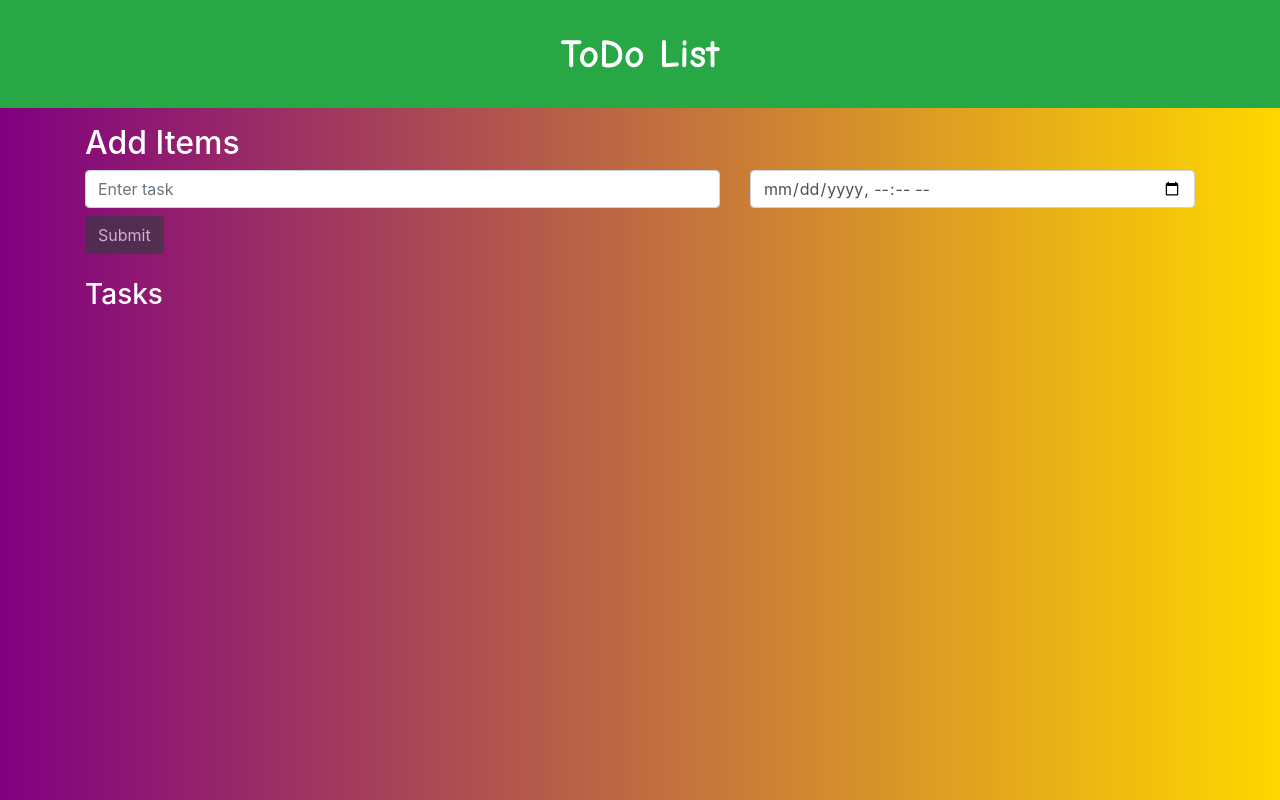
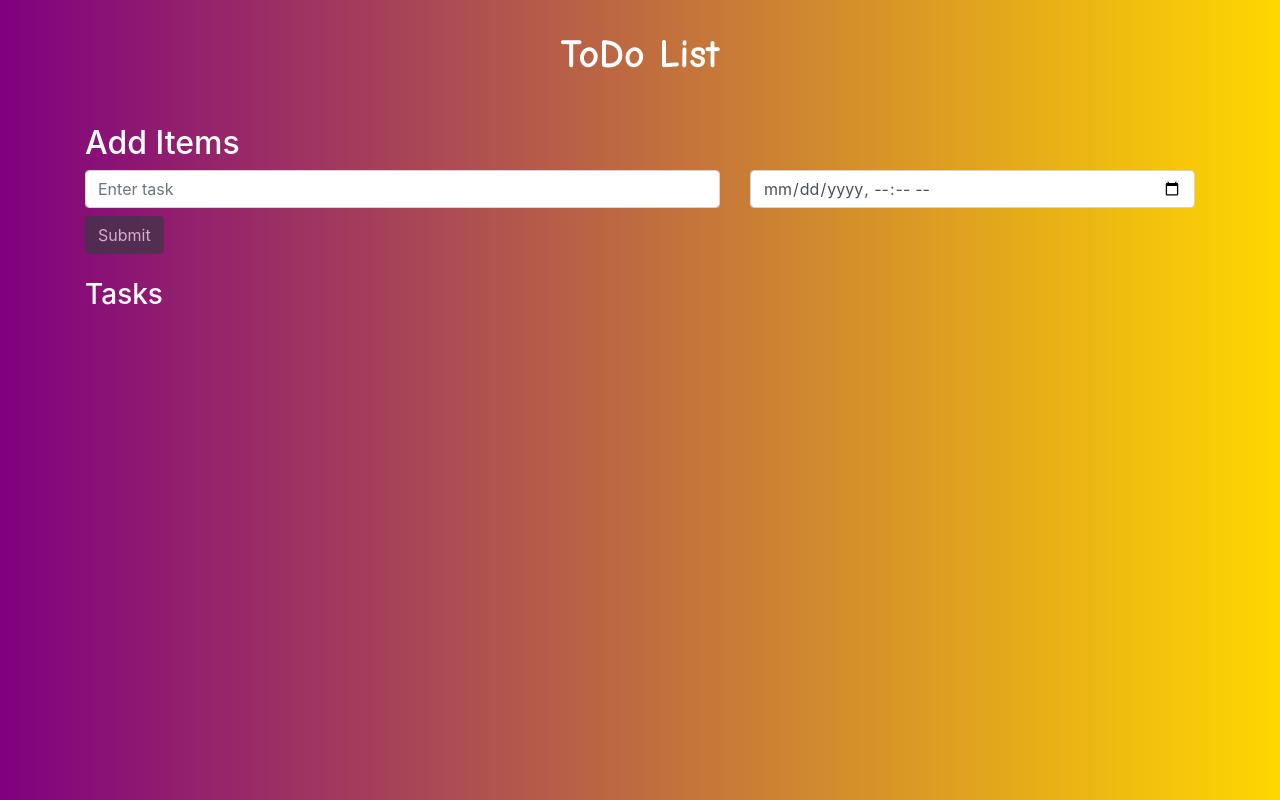
Before and after one commit to Emwale29/ToDO-List, a plain HTML site: page Index.html in a window 1280 px wide. Drawn offline with nearby package versions, Linux system fonts and the light colour scheme.

Commit message:
Update Index.html

```diff
--- a/Index.html
+++ b/Index.html
@@ -14,7 +14,7 @@
             color: white;
         }
         header {
-            background-color: #28a745;
+            background-color: linear-gradient(to right, purple, gold);
             padding: 1.5rem;
             text-align: center;
             font-family: 'Comic Sans MS', cursive;
```
